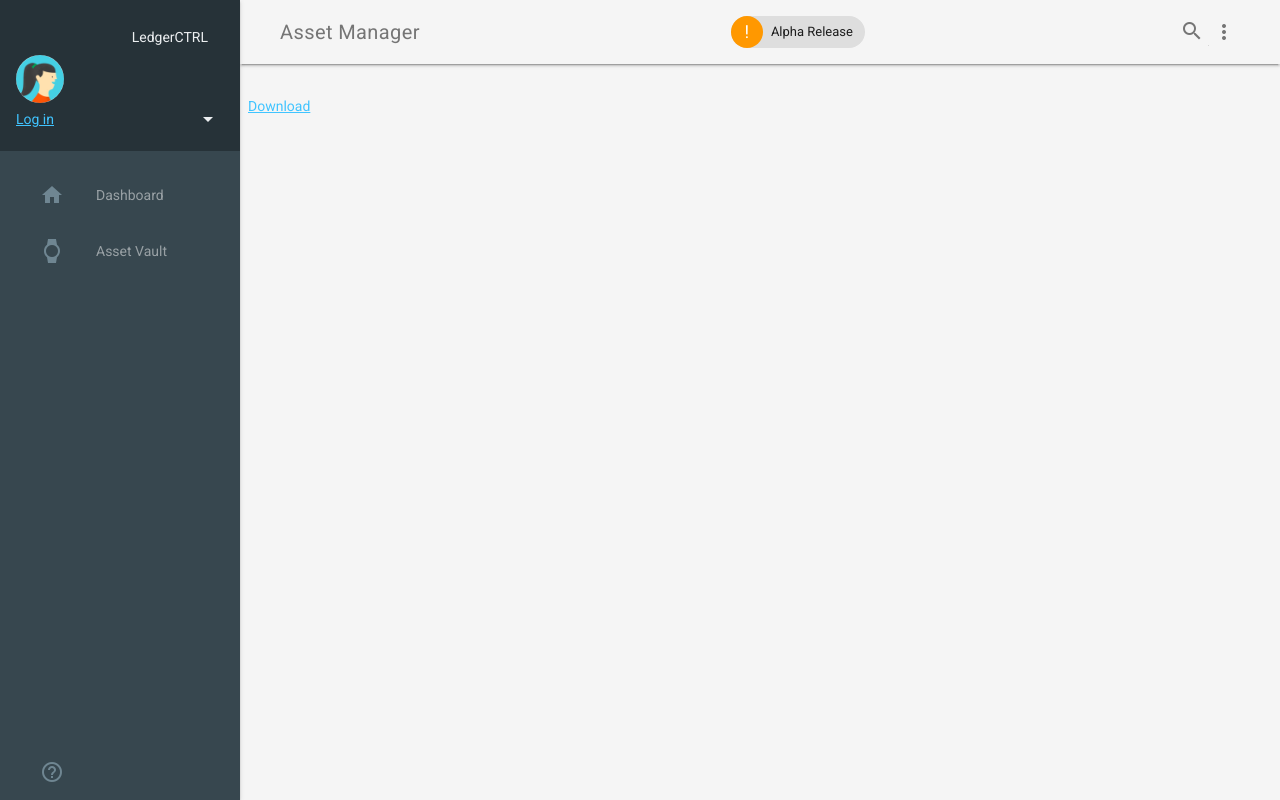
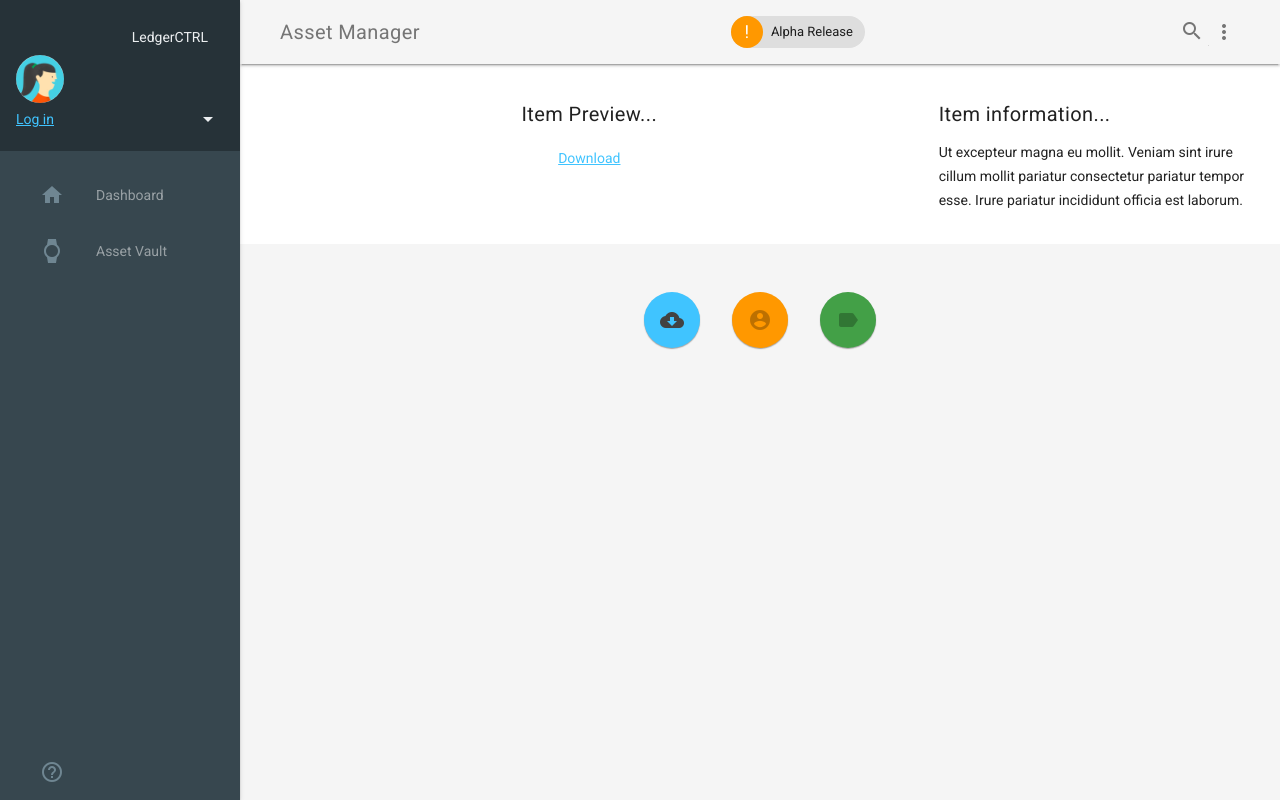
Before and after one commit to BrockSmedley/ledgerCTRL-frontend, a Flask app: page /item/1 in a window 1280 px wide. Run offline with Flask 2, Linux system fonts and the light colour scheme; data that the repository does not hold is empty.

Commit message:
beautified item page

```diff
--- a/app/static/styles.css
+++ b/app/static/styles.css
@@ -111,6 +111,7 @@ html, body {
   -webkit-align-items: center;
       -ms-flex-align: center;
           align-items: center;
+  text-align: center;
 }
 .demo-chart:nth-child(1) {
   color: #ACEC00;
@@ -151,6 +152,7 @@ html, body {
   justify-content: center;
   overflow: hidden;
 }
+
 /* TODO: Find a proper solution to have the graphs
  * not float around outside their container in IE10/11.
  * Using a browserhacks.com solution for now.
@@ -245,6 +247,10 @@ _:-ms-input-placeholder, :root .demo-graph {
   height: 100%;
 }
 
+container {
+  margin: 16px;
+}
+
 .center-icon {
   width: 96px;
   height: 96px;
@@ -286,5 +292,16 @@ _:-ms-input-placeholder, :root .demo-graph {
 }
 
 .bg-dark {
-  color: #37474F;
+  background-color: #37474F;
 }
+
+.actionbutton-container {
+  display: flex;
+  flex-direction: row;
+  padding-top: 32px;
+  justify-content: center;
+}
+
+.button-space {
+  margin: 16px;
+}
--- a/app/templates/item.jinja
+++ b/app/templates/item.jinja
@@ -5,14 +5,35 @@
 
 {% block content %}
 
-<div class="mdl-grid demo-content bg-dark">
-    <div class="mdl-row">
-        <h2>{{ name }}</h2>
+<div class="mdl-grid demo-content mdl-color--white">
+    <div class="mdl-cell mdl-cell--8-col mdl-color--white-400 demo-charts">
+        <div class="mdl-layout-spacer"></div>
+        <h5>Item Preview...</h5>
+        <h6>{{ filehash }}</h6>
         <a href="/file/{{ itemhash }}">Download {{ filename }}</a>
     </div>
-    <div class="mdl-row">
-        <h6>{{ filehash }}</h6>
+    <div class="mdl-cell mdl-cell--4-col">
+        <h2>{{ name }}</h2>
+        <h5>Item information...</h5>
+        <p>Ut excepteur magna eu mollit. Veniam sint irure cillum mollit pariatur consectetur pariatur tempor esse. Irure pariatur incididunt officia est laborum.</p>
     </div>
+</div>
+<div class="actionbutton-container">
+    <a href="/file/{{ itemhash }}">
+        <button class="mdl-button mdl-js-button mdl-button--fab mdl-js-ripple-effect mdl-button--colored button-space">
+            <i class="material-icons">cloud_download</i>
+        </button>
+    </a>
+    <a href="#">
+        <button class="mdl-button mdl-js-button mdl-button--fab mdl-js-ripple-effect mdl-color--orange mdl-button--colored button-space" disabled>
+            <i class="material-icons">account_circle</i>
+        </button>
+    </a>
+    <a href="#">
+        <button class="mdl-button mdl-js-button mdl-button--fab mdl-js-ripple-effect mdl-color--green-600 mdl-button--colored button-space" disabled>
+            <i class="material-icons">label</i>
+        </button>
+    </a>
 </div>
 
 {% endblock %}
```
